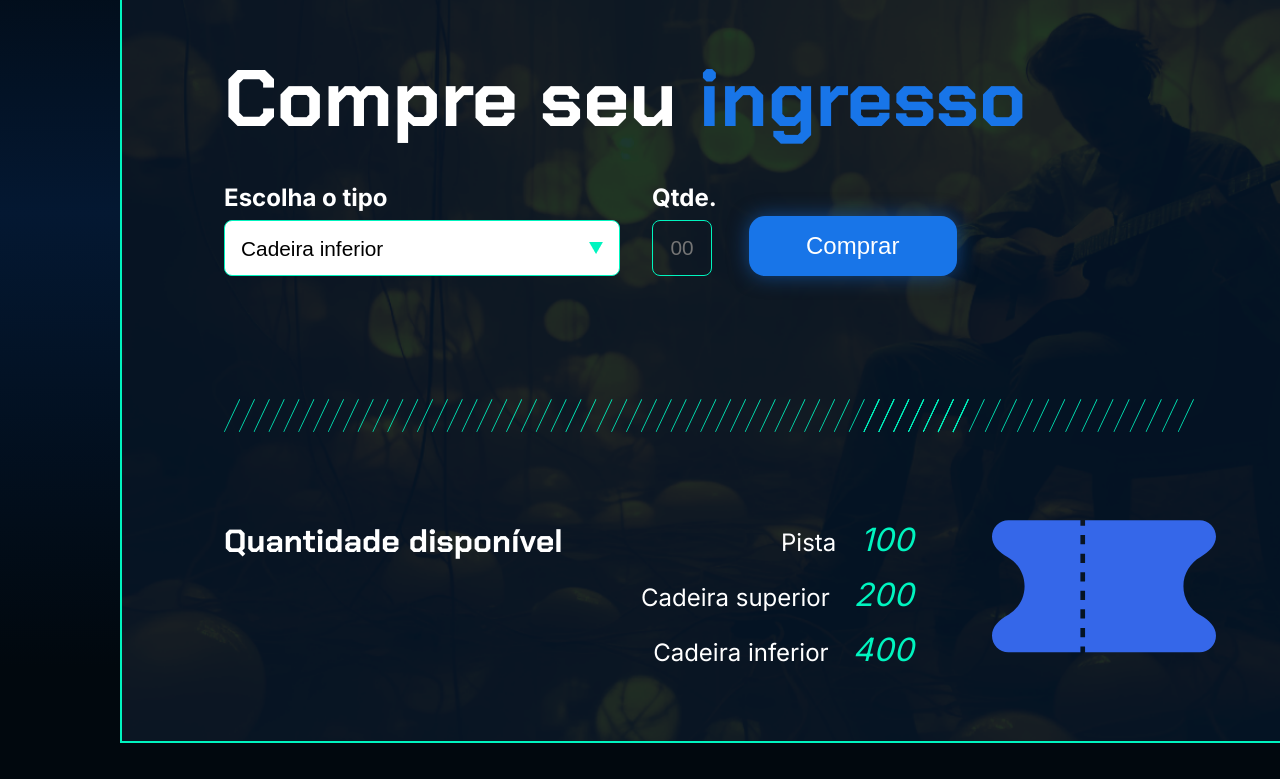
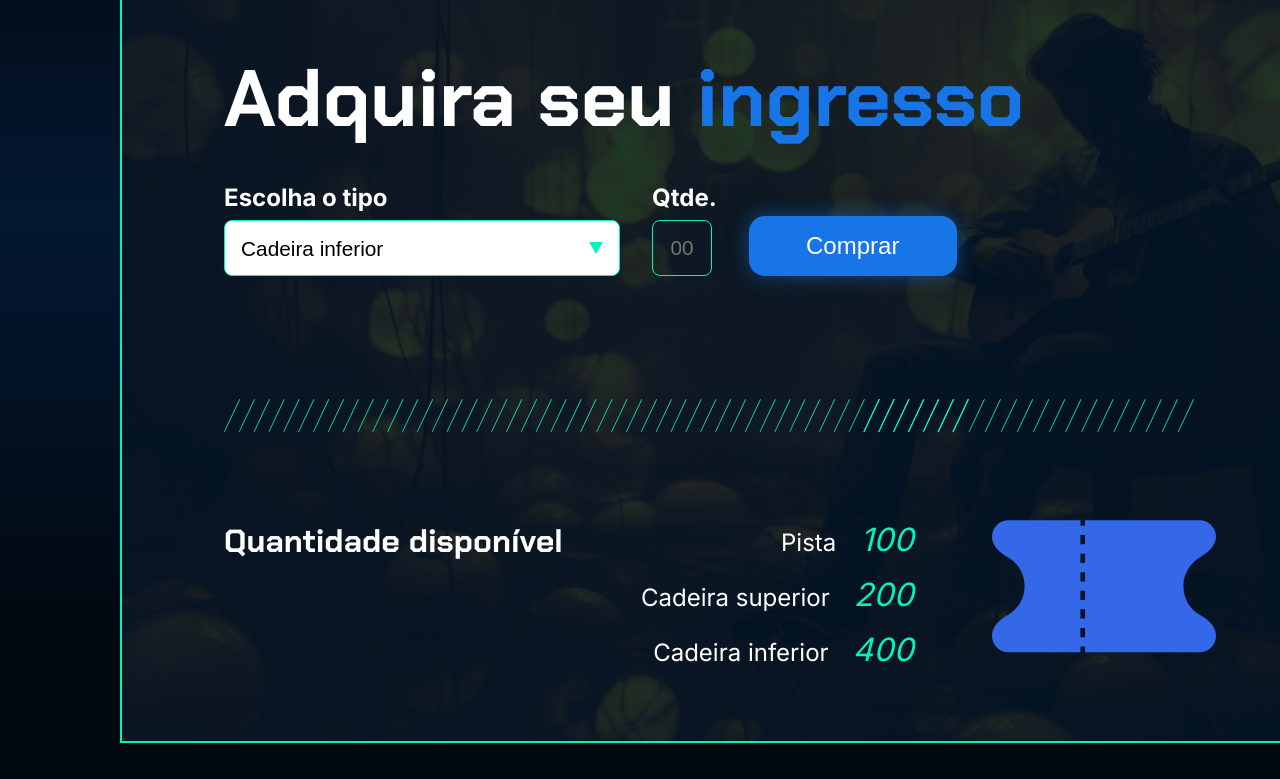
Before and after one commit to PE-zc/Ingressos-Alura, a plain HTML site: page index.html in a window 1280 px wide. Shown: the part 149-928 px from the top of the page. Drawn offline with Linux system fonts and the light colour scheme.

Commit message:
Mudanca no texto e git ignore

```diff
--- a/index.html
+++ b/index.html
@@ -19,7 +19,7 @@
     <main class="container">
 
         <div class="grafismo"></div>
-        <h1>Compre seu <span>ingresso</span></h1>
+        <h1>Adquira seu <span>ingresso</span></h1>
         <form action="">
             <label class="input-group">
                 Escolha o tipo
```
Also changed, not shown: temp/teste.txt (added), 1 other file.
